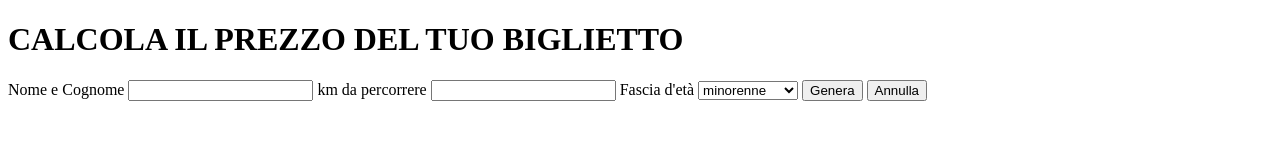
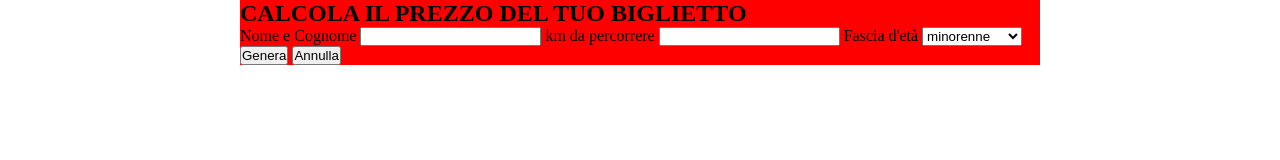
Before and after one commit to AleFabbretti/js-biglietto-treno-form, a plain HTML site: page index.html in a window 1280 px wide. Drawn offline with Linux system fonts and the light colour scheme.

Commit message:
Aggiunta classe ai bottoni

```diff
--- a/css/style.css
+++ b/css/style.css
@@ -0,0 +1,15 @@
+/* RESET */
+*{
+    box-sizing: border-box;
+    padding: 0;
+    margin: 0;
+}
+
+/* COMMON */
+.container{
+    width: 50rem;
+    background-color: red;
+    margin: auto;
+}
+
+/* MAIN */
--- a/index.html
+++ b/index.html
@@ -8,8 +8,11 @@
     <link rel="stylesheet" href="css/style.css">
 </head>
 <body>
+    <!-- main -->
+    <section class="input-ticket">
         <div class="container">
             <h1>CALCOLA IL PREZZO DEL TUO BIGLIETTO</h1>
+            <div>
                 <form action="">
         <!-- primo input -->
                     <label for="Name">Nome e Cognome</label>
@@ -31,11 +34,16 @@
         <!-- /select -->
 
         <!-- bottoni -->
-            <button type="button">Genera</button>
-            <button type="button">Annulla</button>
+                    <button class="btn-generator" type="button">Genera</button>
+                    <button class="btn-generator" type="button">Annulla</button>
         <!-- /bottoni -->
+
                 </form>
             </div>
+        </div>
+    </section>
+    <!-- /main -->
+
     <script src="js/main.js"></script>
 </body>
 </html>
```
Lines whose indentation alone changed are shown as unchanged.
